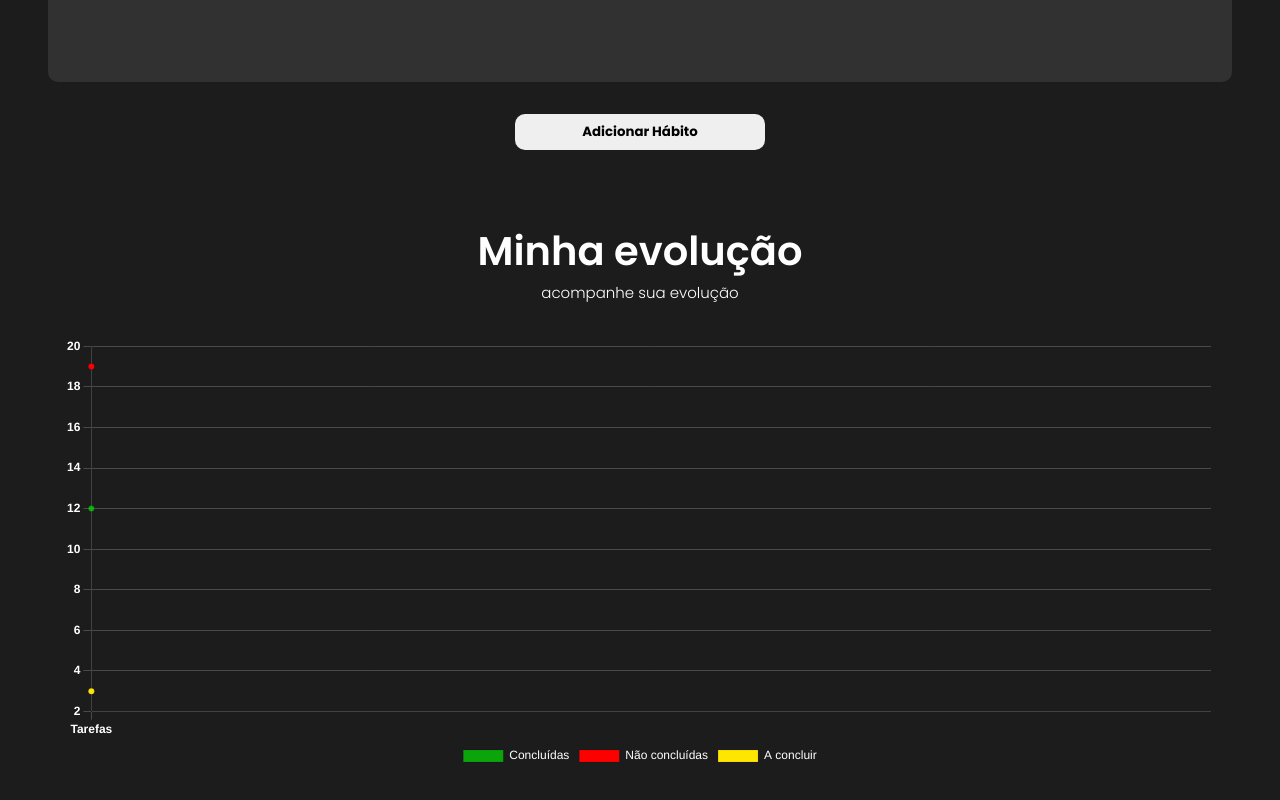
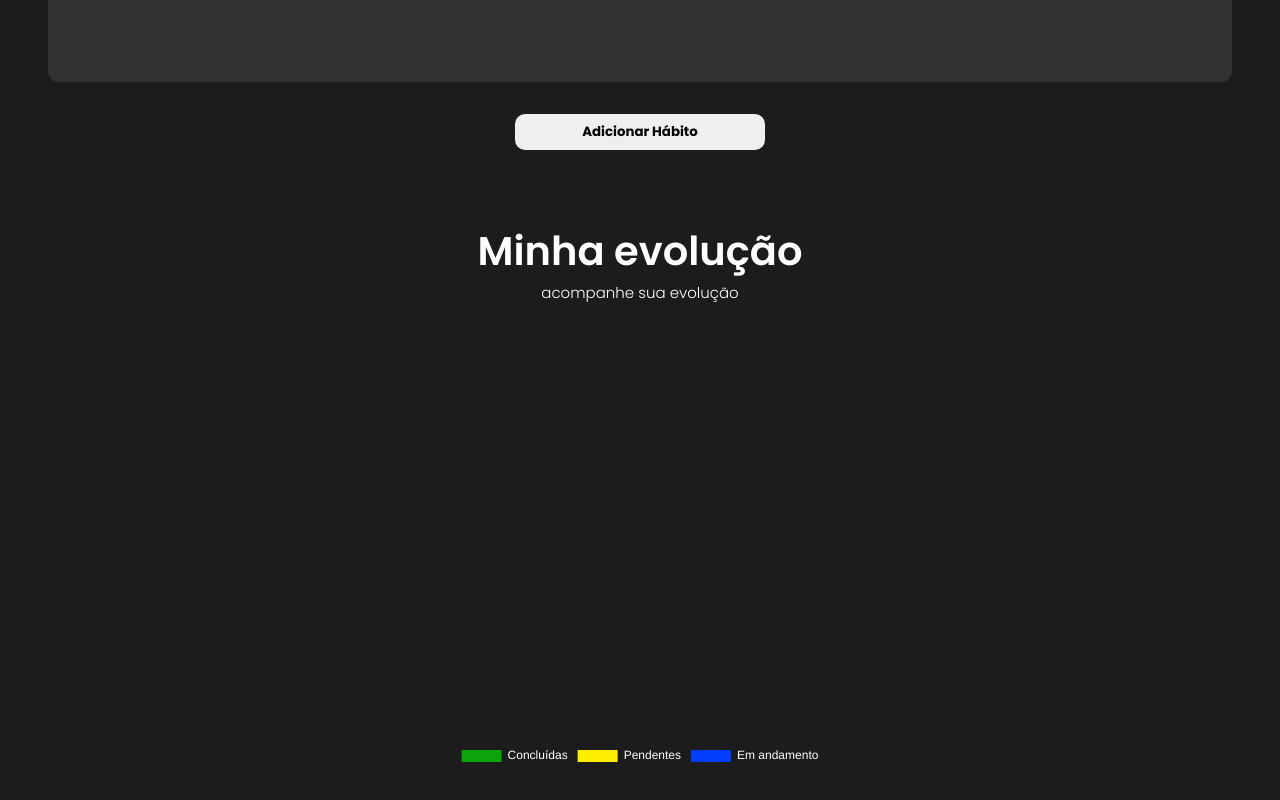
Before and after one commit to pedroLima019/HabitLife, a website with bundled scripts: page frontend/src/pages/dashboard.html in a window 1280 px wide. Shown: the part 766-1566 px from the top of the page. Built offline with nearby package versions, Linux system fonts and the light colour scheme.

Commit message:
feat: create a chart.js to measure progress

```diff
--- a/frontend/src/js/chart.js
+++ b/frontend/src/js/chart.js
@@ -1,66 +1,24 @@
 const ctx = document.getElementById("myChart");
 
-new Chart(ctx, {
-  type: "line",
+export const myChart = new Chart(ctx, {
+  type: "pie",
   data: {
-    labels: ["Tarefas"],
+    labels: ["Concluídas", "Pendentes", "Em andamento"],
     datasets: [
       {
-        label: "Concluídas",
-        data: [12],
-        backgroundColor: "rgba(0, 255, 0, 0.6)",
-        borderWidth: 1,
-      },
-      {
-        label: "Não concluídas",
-        data: [19],
-        backgroundColor: "rgb(255, 0, 0)",
-        borderWidth: 1,
-      },
-      {
-        label: "A concluir",
-        data: [3],
-        backgroundColor: "rgb(255, 230, 0)",
-        borderWidth: 1,
+        data: [0, 0, 0],
+        backgroundColor: [
+          "rgba(0, 255, 0, 0.6)",
+          "rgb(255, 238, 0)",
+          "rgb(3, 62, 255)",
+        ],
+        borderWidth: 0,
       },
     ],
   },
   options: {
-    animations: {
-      tension: {
-        duration: 1000,
-        easing: "linear",
-        from: 1,
-        to: 0,
-        loop: true,
-      },
-    },
     responsive: true,
     maintainAspectRatio: false,
-    scales: {
-      x: {
-        ticks: {
-          color: "white",
-          font: {
-            weight: "bold",
-          },
-        },
-        grid: {
-          color: "rgba(255, 255, 255, 0.2)",
-        },
-      },
-      y: {
-        ticks: {
-          color: "white",
-          font: {
-            weight: "bold",
-          },
-        },
-        grid: {
-          color: "rgba(255, 255, 255, 0.2)",
-        },
-      },
-    },
     plugins: {
       legend: {
         position: "bottom",
@@ -71,3 +29,8 @@ new Chart(ctx, {
     },
   },
 });
+
+export function updateChart(completed, pending, inProgress) {
+  myChart.data.datasets[0].data = [completed, pending, inProgress];
+  myChart.update();
+}
--- a/frontend/src/js/dash.js
+++ b/frontend/src/js/dash.js
@@ -1,3 +1,5 @@
+import { updateChart } from "../js/chart.js";
+
 const btnAddHabit = document.getElementById("btnAdd");
 const modal = document.getElementById("modal");
 const btnClose = document.getElementById("close-modal");
@@ -89,6 +91,8 @@ function updateHabitPainels() {
   document.getElementById("completed-count").textContent = completed;
   document.getElementById("pending-count").textContent = pending;
   document.getElementById("inprogress-count").textContent = inProgress;
+
+  updateChart(completed, pending, inProgress);
 }
 
 // Cria um novo card com eventos
--- a/frontend/src/pages/dashboard.html
+++ b/frontend/src/pages/dashboard.html
@@ -31,8 +31,8 @@
 
     <!-- SCRIPTS -->
     <script src="../js/sidebar.js" defer></script>
-    <script type="module" src="../js/chart.js"></script>
-    <script src="../js/dash.js" defer></script>
+    <script type="module" src="../js/chart.js" defer></script>
+    <script type="module" src="../js/dash.js" defer></script>
 
     <title>Dashboard</title>
   </head>
```
